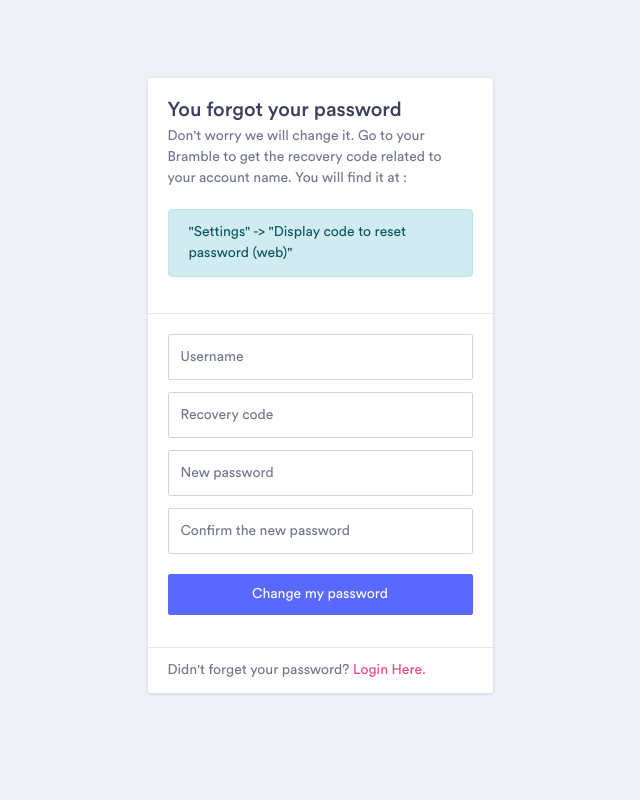
After one commit to marcrow/bramble-dashboard, a PHP site: page /forgot-password.php in a window 1280 px wide. The commit adds this page. Shown: the whole page, without its empty margins (320-960 px from the left). Run offline with PHP 8.4, Linux system fonts and the light colour scheme.

Commit message:
:chestnut: add recovery password front and back end

```diff
--- /dev/null
+++ b/forgot-password.php
@@ -0,0 +1,99 @@
+<!doctype html>
+<html lang="en">
+
+<head>
+    <!-- Required meta tags -->
+    <meta charset="utf-8">
+    <meta name="viewport" content="width=device-width, initial-scale=1, shrink-to-fit=no">
+    <title>Concept - Bootstrap 4 Admin Dashboard Template</title>
+    <!-- Bootstrap CSS -->
+    <link rel="stylesheet" href="../assets/vendor/bootstrap/css/bootstrap.min.css">
+    <link href="../assets/vendor/fonts/circular-std/style.css" rel="stylesheet">
+    <link rel="stylesheet" href="../assets/libs/css/style.css">
+    <link rel="stylesheet" href="../assets/vendor/fonts/fontawesome/css/fontawesome-all.css">
+    <style>
+    html,
+    body {
+        height: 100%;
+    }
+
+    body {
+        display: -ms-flexbox;
+        display: flex;
+        -ms-flex-align: center;
+        align-items: center;
+        padding-top: 40px;
+        padding-bottom: 40px;
+    }
+    </style>
+</head>
+<!-- ============================================================== -->
+<!-- signup form  -->
+<!-- ============================================================== -->
+
+<body>
+    <!-- ============================================================== -->
+    <!-- signup form  -->
+    <!-- ============================================================== -->
+    <form class="splash-container" action="tools/change_password.php" method="post">
+        <div class="card">
+            <div class="card-header">
+                <h3 class="mb-1">You forgot your password</h3>
+                <p>Don't worry we will change it. Go to your Bramble to get the recovery code related to your account name. You will find it at :</p>
+		<div class="alert alert-info" role="alert">"Settings" -> "Display code to reset password (web)"</div>
+		<?php
+			if(isset($_GET['msg'])){
+		                $msg=$_GET['msg'];
+		                if($msg=="error_user"){
+		                        echo '<div class="alert alert-danger" role="alert">Username field is empty.</div>';
+		                }
+		                if($msg=="error_code1"){
+		                        echo '<div class="alert alert-danger" role="alert">Recovery code field is empty.</div>';
+		                }
+		                if($msg=="error_code2"){
+		                        echo '<div class="alert alert-danger" role="alert">Bad recovery code format</div>';
+		                }
+		                if($msg=="error_code3"){
+		                        echo '<div class="alert alert-danger" role="alert">Recovery code invalid!</div>';
+		                }
+				if($msg=="error_pass1"){
+		                        echo '<div class="alert alert-danger" role="alert">Password field is empty</div>';
+		                }
+		                if($msg=="error_pass2"){
+		                        echo '<div class="alert alert-danger" role="alert">Confirmation password field is empty</div>';
+		                }
+				if($msg=="error_pass3"){
+		                        echo '<div class="alert alert-danger" role="alert">The password and the confirmation password are different.</div>';
+		                }
+				if($msg=="error_sql1"){
+		                        echo '<div class="alert alert-danger" role="alert">Database unreachable</div>';
+		                }
+				if($msg=="error_sql2"){
+		                        echo '<div class="alert alert-danger" role="alert">Error with the database</div>';
+		                }
+		        }
+	    ?>
+            </div>
+            <div class="card-body">
+                <div class="form-group">
+                    <input class="form-control form-control-lg" type="text" name="username" required="" placeholder="Username" autocomplete="off">
+                </div>
+                <div class="form-group">
+                    <input class="form-control form-control-lg" type="code" name="code" required="" placeholder="Recovery code" autocomplete="off">
+                </div>
+                <div class="form-group">
+                    <input class="form-control form-control-lg" name="pass1" id="pass1" type="password" required="" placeholder="New password">
+                </div>
+                <div class="form-group">
+                    <input class="form-control form-control-lg" name="pass2" required="" placeholder="Confirm the new password">
+                </div>
+                <div class="form-group pt-2">
+                    <button class="btn btn-block btn-primary" type="submit">Change my password</button>
+                </div>
+            </div>
+            <div class="card-footer bg-white">
+                <p>Didn't forget your password? <a href="/login.php" class="text-secondary">Login Here.</a></p>
+            </div>
+        </div>
+    </form>
+</body>
```
Also changed, not shown: login.php (+6 -3 lines), tools/change_password.php (added, +76 -0 lines).
